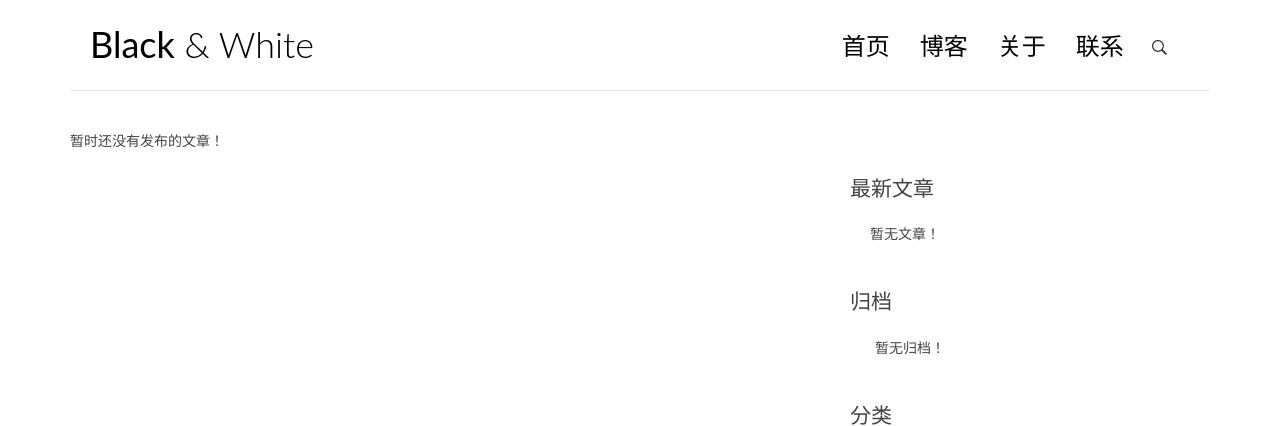
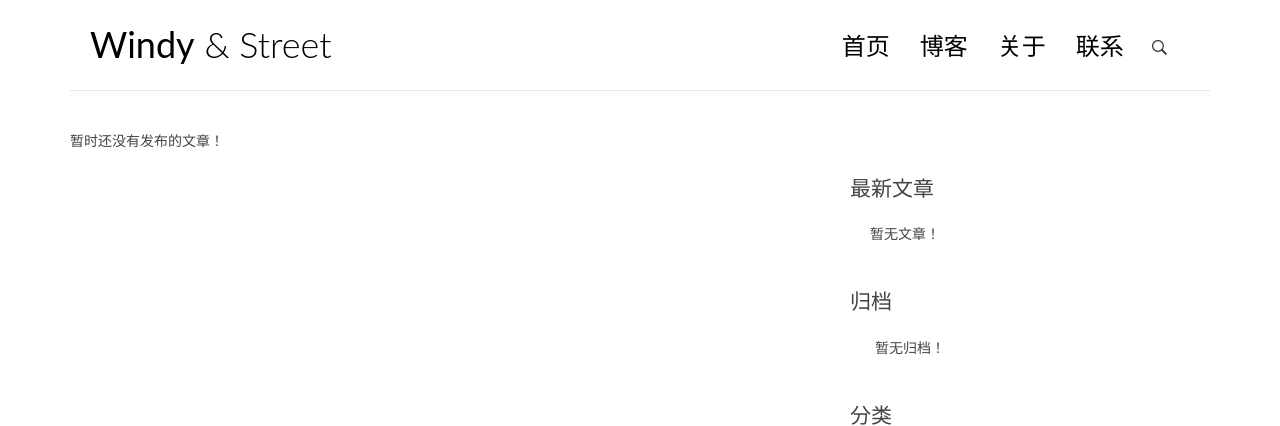
Before and after one commit to guo897654050/Blog, a Django app: page / in a window 1280 px wide. Shown: the top 426 px of the page. Run offline with Django 3.2, Linux system fonts and the light colour scheme; data that the repository does not hold is empty; some libraries are stand-ins or nearby versions.

Commit message:
change head

```diff
--- a/blog/views.py
+++ b/blog/views.py
@@ -115,4 +115,4 @@ def search(request):
         error_msg = "请输入关键词"
         return render(request, 'blog/index.html', {'error_msg':error_msg})
     post_list = Post.objects.filter(Q(title__icontains=q) | Q(body__icontains=q))
-    return render(request, 'Blog/index.html',{'contacts':post_list,'error_msg':error_msg})
+    return render(request, 'blog/index.html',{'contacts':post_list,'error_msg':error_msg})
--- a/boke/settings.py
+++ b/boke/settings.py
@@ -24,6 +24,7 @@ SECRET_KEY = 'z&3y+9__ealo6ild4i6h!s)mk2j4i#+ii1#eg(s!e*$(0aywdq'
 
 # SECURITY WARNING: don't run with debug turned on in production!
 DEBUG = False
+
 
 ALLOWED_HOSTS = ['127.0.0.1', 'localhost','.xiaoyangguo.cc']
 
--- a/templates/base.html
+++ b/templates/base.html
@@ -3,7 +3,7 @@
 <!DOCTYPE html>
 <html>
 <head>
-    <title>Black &amp; White</title>
+    <title>风居住的街道</title>
 
     <!-- meta -->
     <meta charset="UTF-8">
@@ -29,7 +29,7 @@
         <div class="row">
             <div class="col-md-4 col-sm-5 col-xs-8">
                 <div class="logo">
-                    <h1><a href="{% url 'blog:index' %}"><b>Black</b> &amp; White</a></h1>
+                    <h1><a href="{% url 'blog:index' %}"><b>Windy</b> &amp; Street</a></h1>
                 </div>
             </div><!-- col-md-4 -->
             <div class="col-md-8 col-sm-7 col-xs-4">
```
